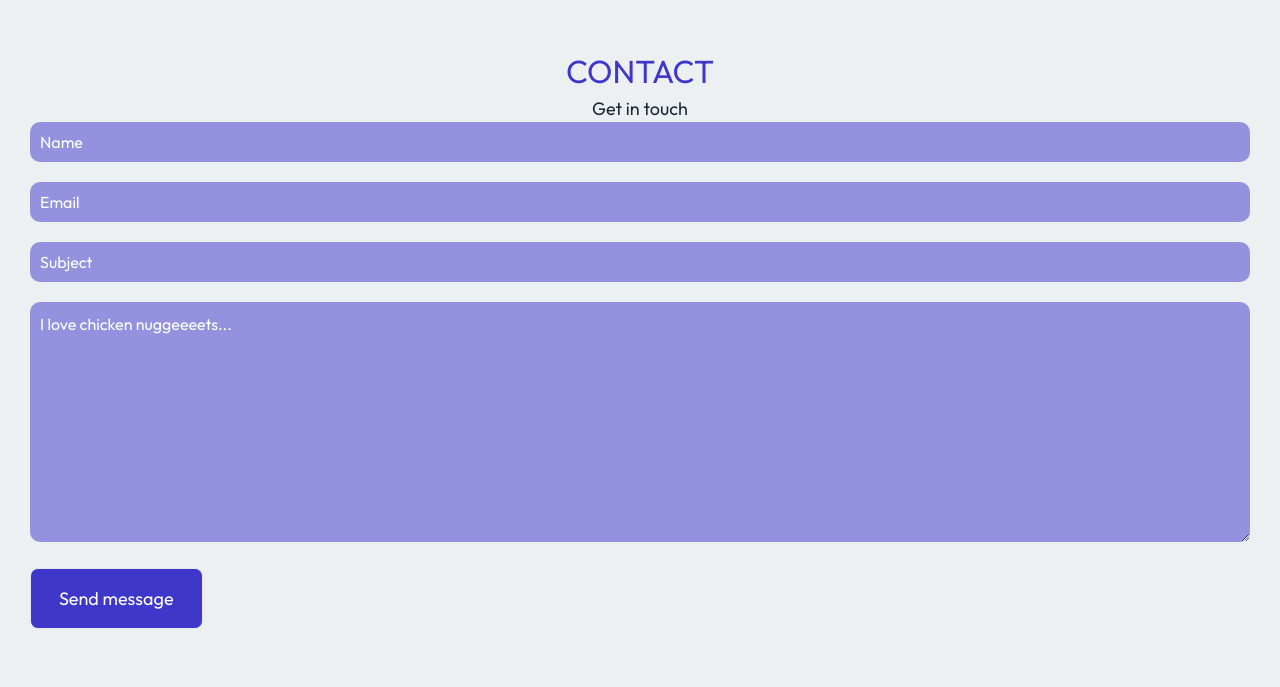
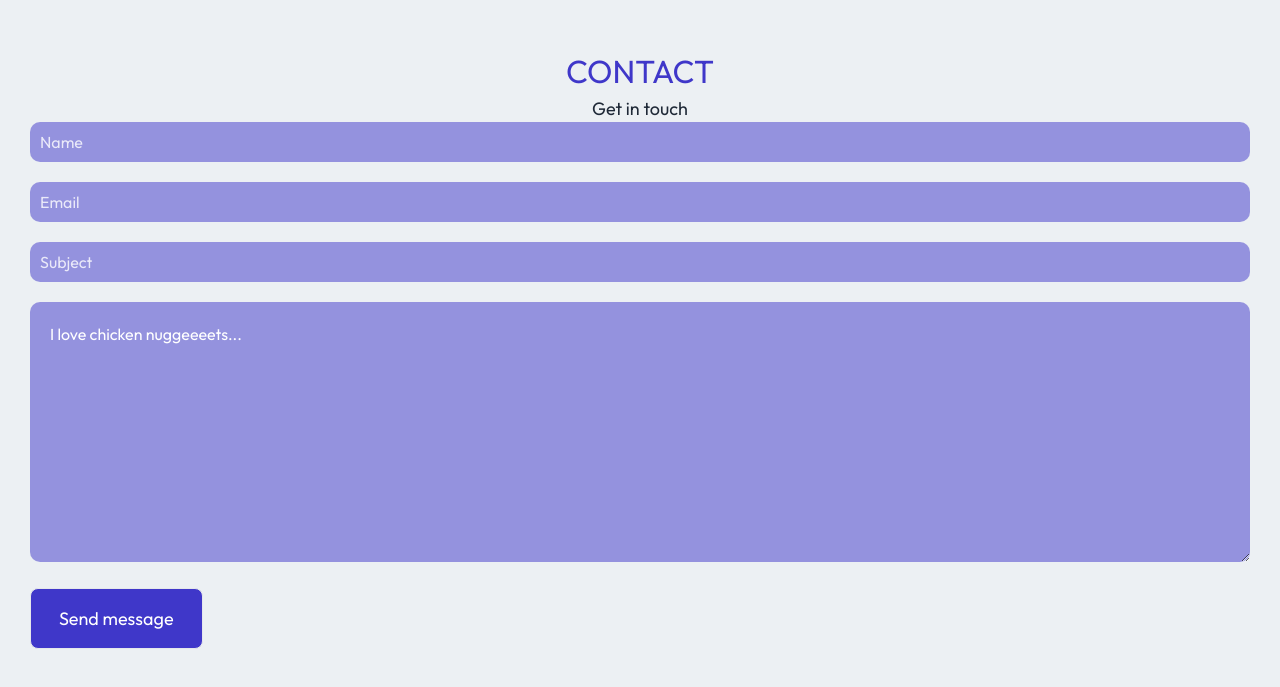
Before and after one commit to the-name-romel/my-portfolio, a React (Vite) app: page / in a window 1280 px wide. Shown: the part 3473-4160 px from the top of the page. Built offline with nearby package versions, Linux system fonts and the light colour scheme.

Commit message:
adjust input placeholder opacity

```diff
--- a/src/index.css
+++ b/src/index.css
@@ -17,7 +17,7 @@
   }
 
   input {
-    @apply w-full h-[40px] rounded-[10px] bg-primary bg-opacity-50 px-[10px]
+    @apply w-full h-[40px] rounded-[10px] bg-primary bg-opacity-50 px-[10px];
   }
 }
 
@@ -34,14 +34,20 @@ li:hover,
 
 input::placeholder {
   color: white;
-  opacity: 1;
+  opacity: 0.8;
 }
 
 ::-webkit-input-placeholder {
   color: white;
 }
 
+textarea,
 textarea::placeholder {
   color: white;
   padding: 10px;
 }
+
+input,
+textarea {
+  border: none;
+}
```
